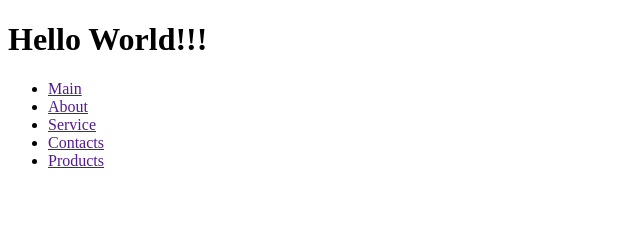
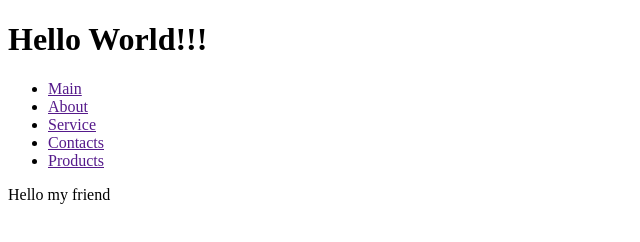
Before and after one commit to Sporcmen1992/MyFirstRepo, a plain HTML site: page index.html in a window 1280 px wide. Shown: the whole page, without its empty margins (0-640 px from the left). Drawn offline with Linux system fonts and the light colour scheme.

Commit message:
added paragraph

```diff
--- a/index.html
+++ b/index.html
@@ -15,6 +15,7 @@
             <li><a href="">Contacts</a></li>
             <li><a href="">Products</a></li>
         </ul>
+        <p>Hello my friend</p>
     </nav>
 </body>
 </html>
```
